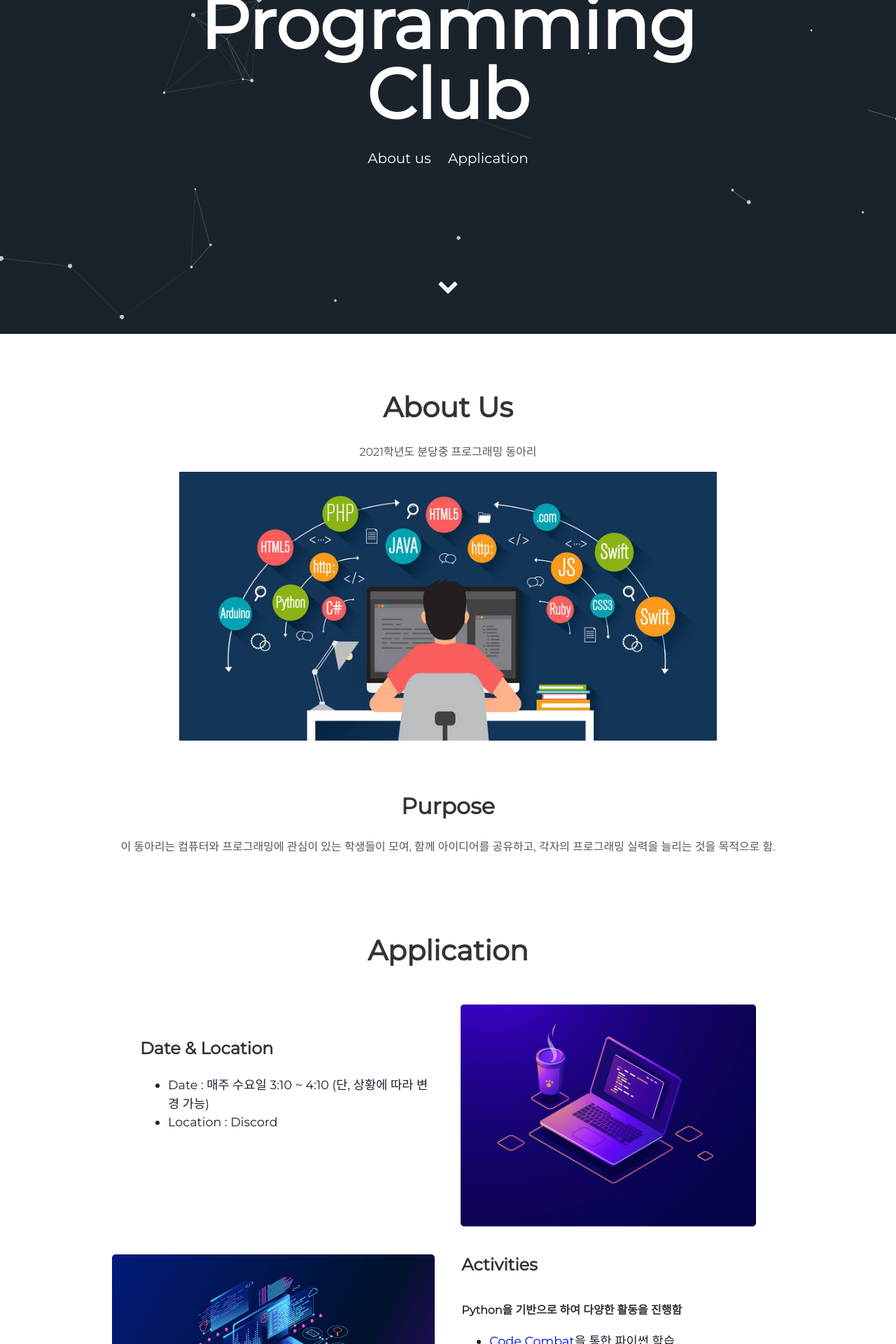
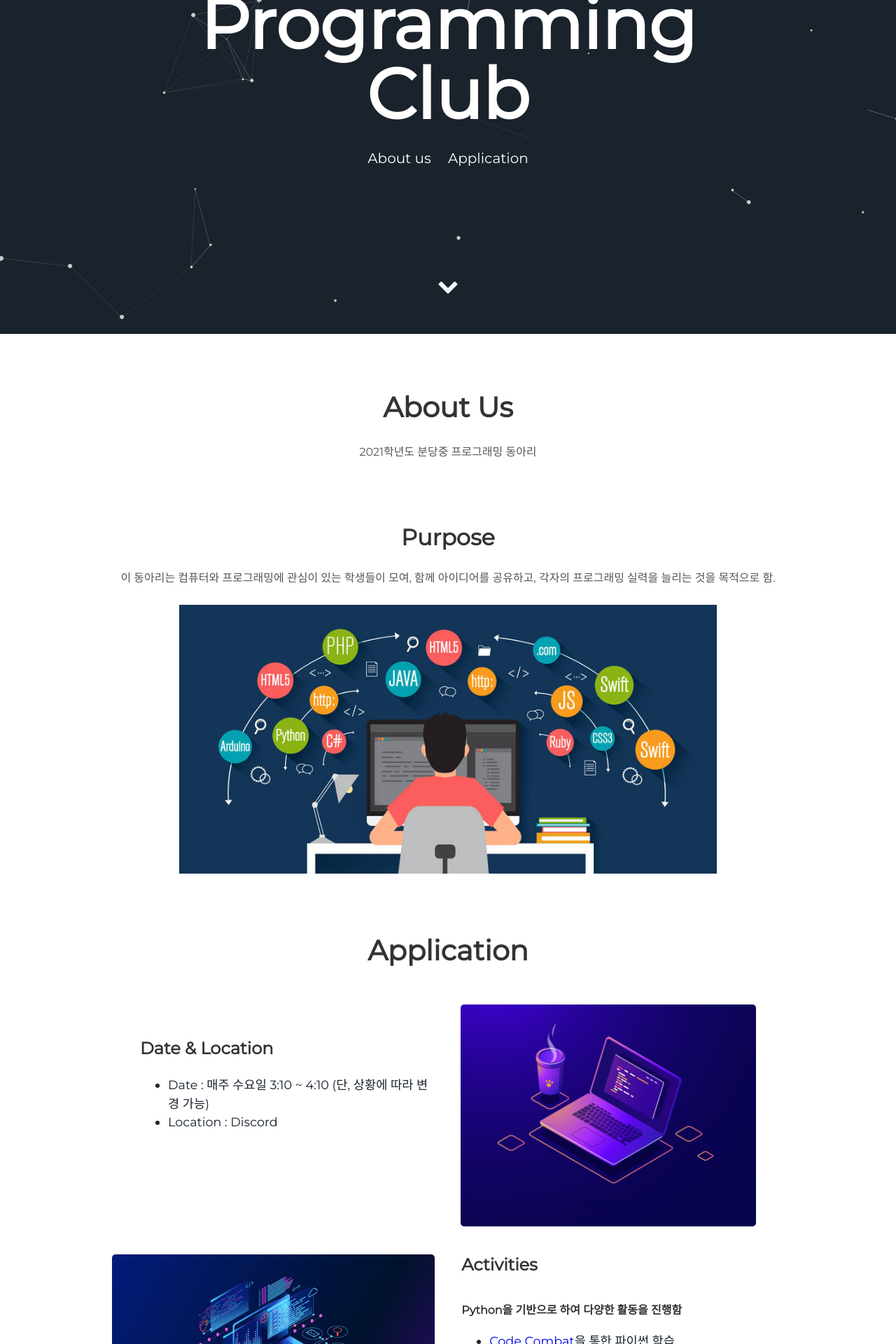
Before and after one commit to bundang-ms-2021/programming, a Jekyll site: the page built from index.html, in a window 1280 px wide. Shown: the part 423-2343 px from the top of the page at 70% size. Built offline with Jekyll 4.4.1, drawn with Linux system fonts in a browser that asks for light colours.

Commit message:
Update about.html

```diff
--- a/_includes/about.html
+++ b/_includes/about.html
@@ -3,9 +3,10 @@
   <p> {{site.user_description}} </p>
 </div>
   <div class="user">
-    <img src="{{ "/assets/img/programming.jpg" | prepend: site.baseurl }}" style="display: block; margin: 0 auto; width : 80%" />
     <div class="tech">
       <h2>Purpose</h2>
       <p>이 동아리는 컴퓨터와 프로그래밍에 관심이 있는 학생들이 모여, 함께 아이디어를 공유하고, 각자의 프로그래밍 실력을 늘리는 것을 목적으로 함.</p>
     </div>
+    <img src="{{ "/assets/img/programming.jpg" | prepend: site.baseurl }}" style="display: block; margin: 0 auto; width : 80%" />
+
 </div>
```
